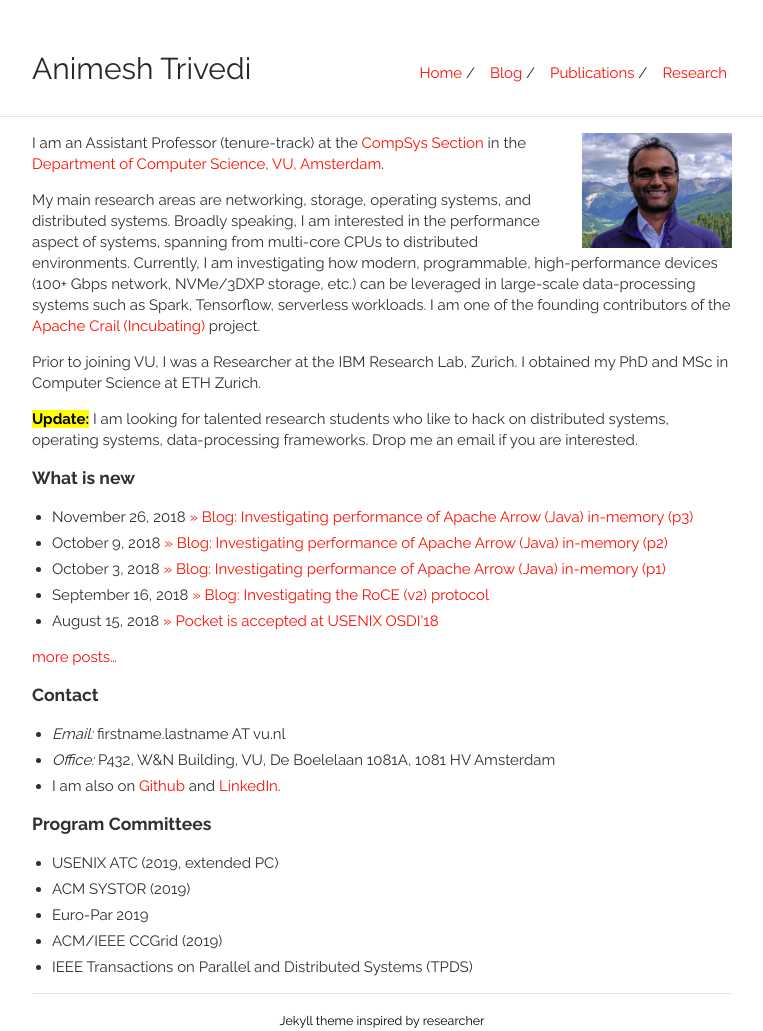
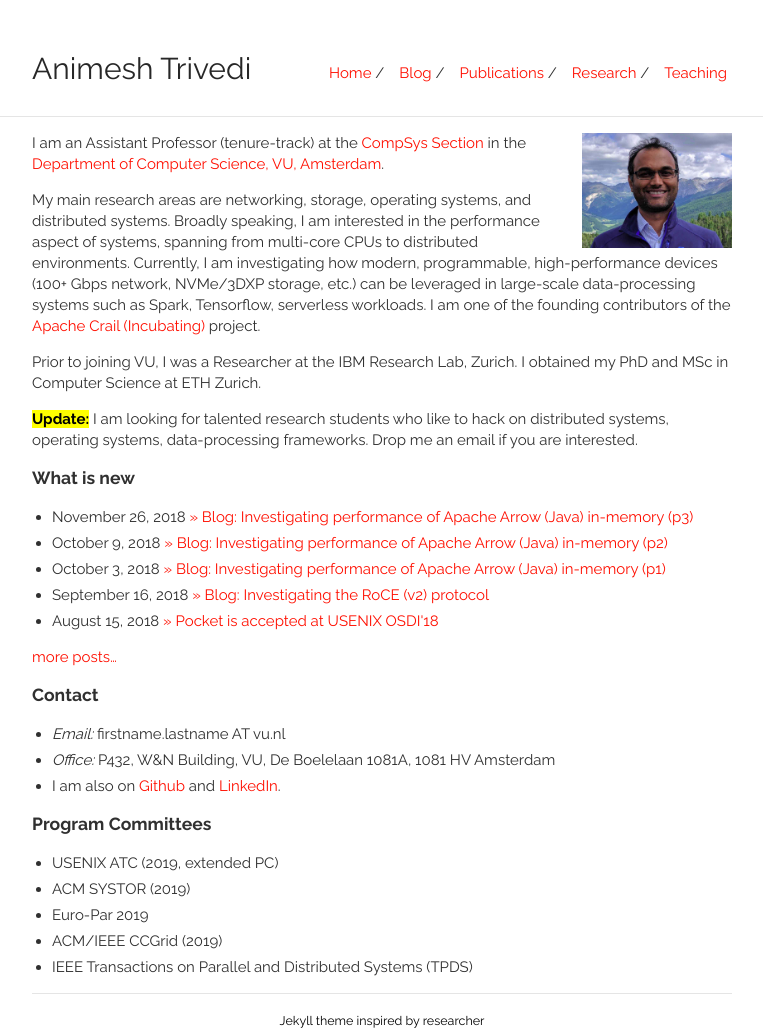
Before and after one commit to animeshtrivedi/animeshtrivedi.github.io, a Jekyll site: the page built from index.md, in a window 1280 px wide. Shown: the whole page, without its empty margins (258-1021 px from the left). Built offline with Jekyll 4.4.1, drawn with Linux system fonts in a browser that asks for light colours.

Commit message:
adding teaching tab

```diff
--- a/_data/nav.yml
+++ b/_data/nav.yml
@@ -1,3 +1,6 @@
+- name: "Teaching"
+  link: "/teaching"
+
 - name: "Research"
   link: "/research"
 
```
Also changed, not shown: teaching.md (+1 -1 lines).
